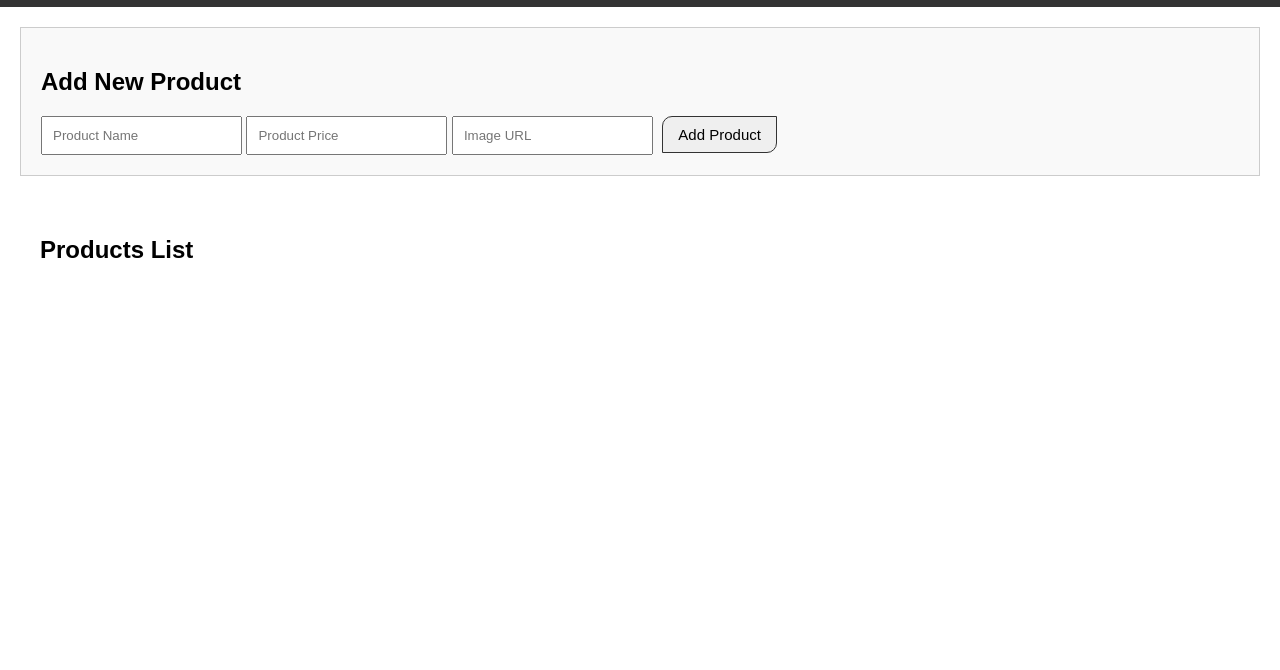
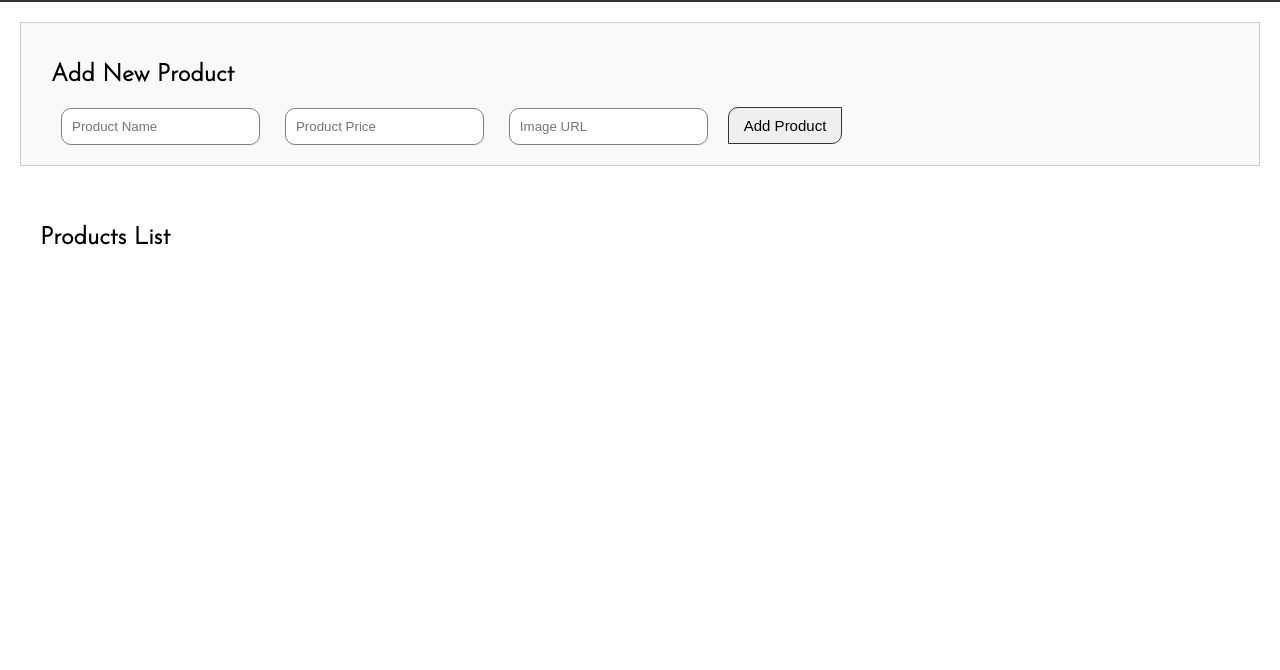
Before and after one commit to anser624/Ecommerce-Mini-Hackathon, a plain HTML site: page admin.html in a window 1280 px wide. Shown: the part 130-800 px from the top of the page. Drawn offline with Linux system fonts and the light colour scheme; no server answers.

Commit message:
files updated  change font style monday !

```diff
--- a/admin.css
+++ b/admin.css
@@ -1,5 +1,8 @@
 body {
-    font-family: Arial, sans-serif;
+  font-family: "Josefin Sans", sans-serif !important;
+  font-optical-sizing: auto;
+  font-weight: 400;
+  font-style: normal;
   margin: 0;
   padding: 0;
 }
@@ -13,11 +16,14 @@ body {
 
 #add-product-form {
   margin: 20px;
-    padding: 20px;
+  padding: 20px 30px;
   border: 1px solid #ccc;
   background-color: #f9f9f9;
 }
-  input{
+input {
+  border: 1px solid grey;
+  border-radius: 10px;
+  margin: 0px 10px;
   padding: 10px;
 }
 #products-container {
@@ -25,7 +31,7 @@ body {
   margin: 20px;
   padding: 20px;
 }
-  .products-list{
+.products-list {
   display: flex !important;
   gap: 20px;
   padding: 20px;
@@ -54,7 +60,7 @@ body {
   padding: 9px 15px;
   cursor: pointer;
 }
-  button:hover{
+button:hover {
   transition: 0.7s all ease-in-out;
   filter: invert(1);
 }
--- a/admin.html
+++ b/admin.html
@@ -1,10 +1,16 @@
 <!DOCTYPE html>
 <html lang="en">
   <head>
-        <meta charset="UTF-8">
-        <meta name="viewport" content="width=device-width, initial-scale=1.0">
+    <meta charset="UTF-8" />
+    <meta name="viewport" content="width=device-width, initial-scale=1.0" />
     <title>Admin Panel</title>
-        <link rel="stylesheet" href="admin.css">
+    <link rel="preconnect" href="https://fonts.googleapis.com" />
+    <link rel="preconnect" href="https://fonts.gstatic.com" crossorigin />
+    <link
+      href="https://fonts.googleapis.com/css2?family=Josefin+Sans:ital,wght@0,300;1,300&display=swap"
+      rel="stylesheet"
+    />
+    <link rel="stylesheet" href="admin.css" />
     <script defer type="module" src="admin.js"></script>
   </head>
   <body>
@@ -18,9 +24,24 @@
     <div id="add-product-form">
       <h2>Add New Product</h2>
       <form id="product-form">
-            <input type="text" id="product-name" placeholder="Product Name" required>
-            <input type="text" id="product-price" placeholder="Product Price" required>
-            <input type="text" id="product-image" placeholder="Image URL" required>
+        <input
+          type="text"
+          id="product-name"
+          placeholder="Product Name"
+          required
+        />
+        <input
+          type="text"
+          id="product-price"
+          placeholder="Product Price"
+          required
+        />
+        <input
+          type="text"
+          id="product-image"
+          placeholder="Image URL"
+          required
+        />
         <button type="submit">Add Product</button>
       </form>
     </div>
--- a/loginpage.css
+++ b/loginpage.css
@@ -1,16 +1,19 @@
-body{
+body {
   background-color: #333 !important;
   margin: 0px;
   padding: 0px;
-    font-family: 'Poppins', sans-serif;
+  font-family: "Josefin Sans", sans-serif !important;
+  font-optical-sizing: auto;
+  font-weight: 600;
+  font-style: norm;
 }
-h1{
+h1 {
   text-align: center;
   color: #333;
   margin-top: 50px;
   font-size: 45px;
 }
-.container{
+.container {
   background: #f1f1f1;
   display: flex;
   flex-direction: column;
@@ -18,7 +21,7 @@ h1{
   align-items: center;
   height: 100vh;
 }
-form{
+form {
   display: flex;
   flex-direction: column;
   width: 400px;
@@ -27,12 +30,12 @@ form{
   border: 1px solid black;
   border-radius: 30px 0px;
 }
-label{
+label {
   margin: 10px 0px;
   font-size: 20px;
   color: #333;
 }
-input{
+input {
   width: 100%;
   padding: 15px 15px;
   margin: 10px 0px;
@@ -41,7 +44,7 @@ input{
   outline: none;
   font-size: 2dvh;
 }
-.btn-class{
+.btn-class {
   margin-top: 20px;
   font-size: 15px;
   font-weight: 800;
@@ -51,7 +54,7 @@ input{
   flex-wrap: wrap;
   gap: 20px;
 }
-button{
+button {
   margin: 10px 10px;
   border: 1px solid black;
   border-radius: 10px;
@@ -59,7 +62,7 @@ button{
   padding: 15px 20px;
   width: 20dvh;
 }
-button:hover{
+button:hover {
   cursor: pointer;
   transition: 0.7s all ease-in-out;
   background: #333;
--- a/style.css
+++ b/style.css
@@ -1,8 +1,11 @@
-body{
+body {
   box-sizing: border-box;
-    font-family: 'Trebuchet MS', 'Lucida Sans Unicode', 'Lucida Grande', 'Lucida Sans', Arial, sans-serif;
+  font-family: "Josefin Sans", sans-serif !important;
+  font-optical-sizing: auto !important;
+  font-weight: 500 !important;
+  font-style: normal;
 }
-.navbar{
+.navbar {
   z-index: 1 !important ;
   background-color: white !important;
 }
@@ -44,114 +47,116 @@ body{
     color: #0a79df;
   }
 }
-.btnall{
+.btnall {
   color: white;
   background-color: black;
   border: 1px solid black;
   margin-left: 5px;
   text-transform: capitalize;
-    font-family: 'Trebuchet MS', 'Lucida Sans Unicode', 'Lucida Grande', 'Lucida Sans', Arial, sans-serif;
+  font-family: "Trebuchet MS", "Lucida Sans Unicode", "Lucida Grande",
+    "Lucida Sans", Arial, sans-serif;
   font-weight: 700;
   font-size: 15px;
   padding: 5px 10px;
-    border-radius: 10px 10px 10px 0px ;
+  border-radius: 10px 10px 10px 0px;
 }
-.btnall:hover{
+.btnall:hover {
   transition: all 1.1s ease;
-    transform: scaleY(1.0.1);
-    filter: invert(1);}
-#img{
+  transform: scaleY(1.1);
+  filter: invert(1);
+}
+#img {
   align-self: center;
   height: 100px;
   width: 100px;
   object-fit: contain;
   object-position: center;
 }
-.row{
+.row {
   gap: 50px;
   padding: 0;
   width: 100%;
 }
-.carditem{
+.carditem {
   gap: 10px;
   border-radius: 1.5rem 0px;
 }
-.div-box{
+.div-box {
   border-radius: 15px;
   height: 250px;
 }
-.div-box div{
+.div-box div {
   border-radius: 15px 0px;
   height: 200px;
 }
-.mailbtn{
+.mailbtn {
   font-weight: 700;
   border: 1px solid white;
-    border-radius:  10px 0px;
+  border-radius: 10px 0px;
   color: white;
   background-color: black;
   height: 25%;
   width: 40%;
 }
-.mailbtn:hover{
+.mailbtn:hover {
   font-weight: 700;
   transition: all 1.1s ease;
-    transform: scaleY(1.0.1);
+  transform: scaleY(1.1);
   filter: invert(1);
   letter-spacing: 4px;
 }
-.hover-card{
+.hover-card {
   background-color: black;
   cursor: pointer;
 }
-.hover-card img:hover{
+.hover-card img:hover {
   overflow: hidden;
   transition: all 1s;
   cursor: pointer;
   transform: scale(1.1);
 }
-.view-all-btn{
-    border: 1px solid black ;
+.view-all-btn {
+  border: 1px solid black;
   border-bottom: none;
   font-weight: 700;
-    border-radius:  10px 0px;
+  border-radius: 10px 0px;
   color: black;
   width: 10%;
 }
-.view-all-btn:hover{
+.view-all-btn:hover {
   overflow: hidden;
   transition: all 1s;
   cursor: pointer;
   transform: scale(1.1);
 }
-hr{
+hr {
   margin: 5rem 0px;
 }
-.br{
+.br {
   border-radius: 25px 0px;
 }
-.img-form{
+.img-form {
   width: 70%;
   height: 70%;
   margin-top: 8rem;
   margin-left: 3.3rem !important;
 }
-.form-cont input{
+.form-cont input {
   border: 1px solid black;
   border-radius: 15px 0px;
   height: 2.3rem;
-    width: 100% ;
+  width: 100%;
 }
-.animation-btn{
-    border: 1px solid black ;
+.animation-btn {
+  border: 1px solid black;
   font-weight: 700;
-    border-radius:  10px 0px;
+  border-radius: 10px 0px;
   color: black;
   width: 10%;
   height: 3rem;
   margin-top: 10px;
 }
-.animation-btn:hover{
+.animation-btn:hover {
   overflow: hidden;
   transition: all 1s;
   cursor: pointer;
@@ -159,22 +164,23 @@ hr{
   filter: invert(1);
 }
 
-.footer a{
+.footer a {
   font-size: 1.5rem;
   text-transform: capitalize;
   text-decoration: none;
   color: black;
 }
-.contact-box{
+.contact-box {
   display: flex;
   justify-content: center;
   align-items: center;
 }
-.img-cart{
+.img-cart {
   height: 150px;
   width: 150px;
 }
-#products-container, #favorites-container {
+#products-container,
+#favorites-container {
   display: flex;
   flex-wrap: wrap;
   gap: 80px;
@@ -191,10 +197,10 @@ hr{
   text-align: center;
   box-sizing: border-box;
 }
-.product h3{
+.product h3 {
   margin: 10px 0px;
 }
-  .product button{
+.product button {
   margin: 10px 10px;
 }
 .product img {
```
Also changed, not shown: index.html (+5 -0 lines), loginpage.html (+23 -5 lines). Lines whose indentation alone changed are shown as unchanged.
